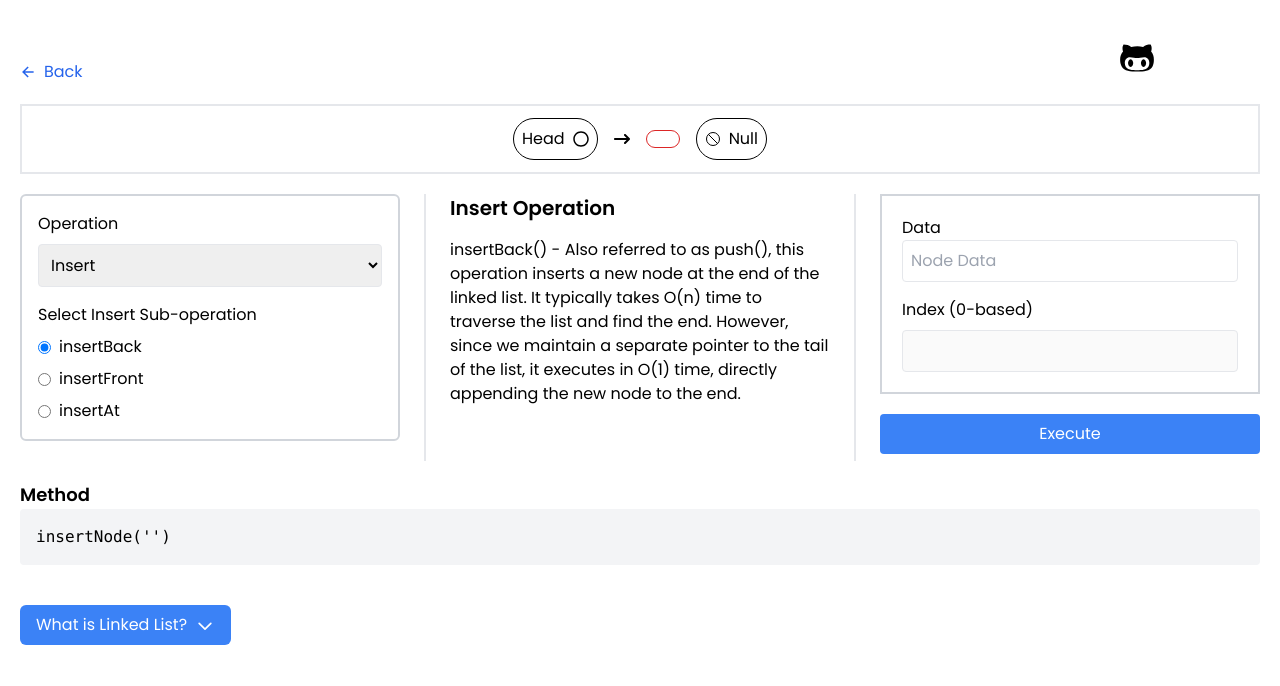
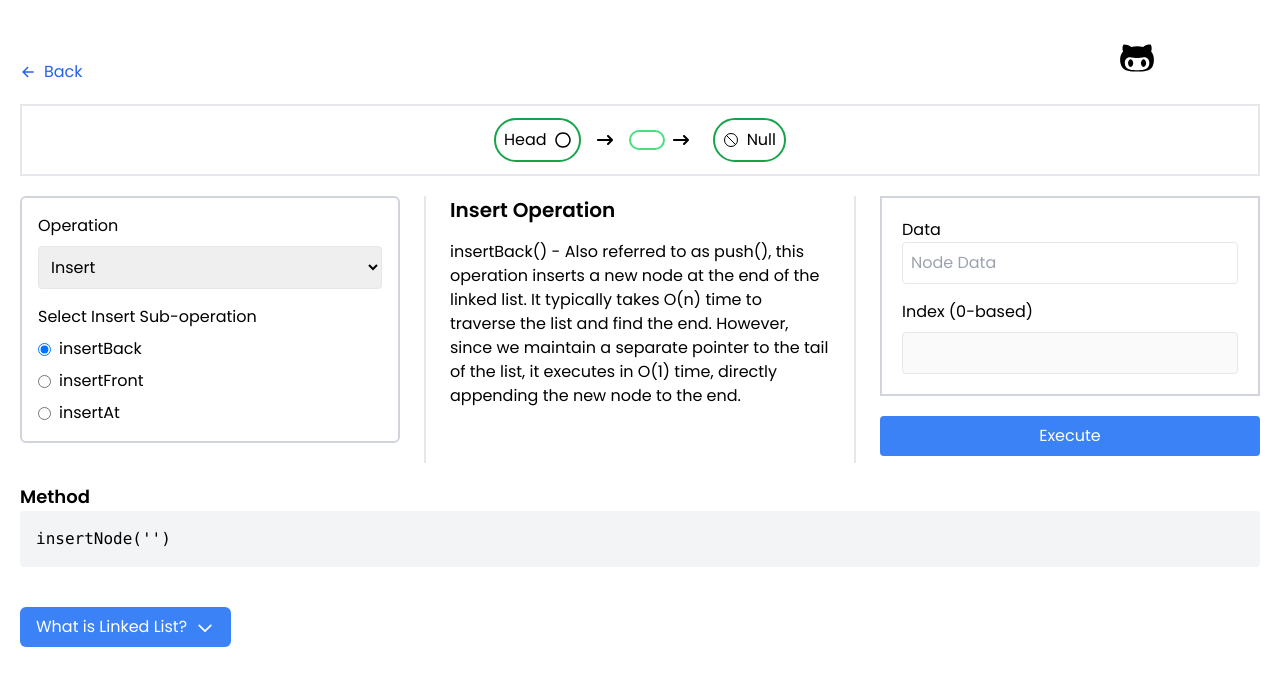
Before and after one commit to BryanLomerio/Data-Structures-playground, a React (Vite) app: page /linked-list-visualizer in a window 1280 px wide. Both pictures are taken after a click on the button "Execute". Shown: the top 686 px of the page. Built offline with nearby package versions, Linux system fonts and the light colour scheme.

Commit message:
fix: resolve issue arrow not showing

```diff
--- a/src/components/array/ArrayVisualizer.jsx
+++ b/src/components/array/ArrayVisualizer.jsx
@@ -218,7 +218,7 @@ const ArrayVisualizer = () => {
                         {array.map((element, index) => (
                             <div
                                 key={index}
-                                className={`relative px-4 mb-2 py-2 border rounded-lg ${highlightedElement === element ? 'bg-green-300' : ''}`}
+                                className={`relative px-4 mb-2 py-2  border-green-600 border-2 rounded-lg ${highlightedElement === element ? 'bg-green-300' : ''}`}
                             >
                                 {element}
 
--- a/src/components/linkedlist/LinkedListDemo.jsx
+++ b/src/components/linkedlist/LinkedListDemo.jsx
@@ -8,22 +8,25 @@ const LinkedListDemo = ({ linkedList }) => (
     <div className="flex-1 border-2 p-3">
       <div className="flex justify-center items-center space-x-4">
         {/* Head */}
-        <div className="flex items-center border border-black rounded-full p-2">
+        <div className="flex items-center border-2 border-green-600 rounded-full p-2">
           <span className="mr-2">Head</span>
           <FaRegCircle />
         </div>
         <FaArrowRightLong />
 
-        {/* Render Linked List Nodes */}
         {linkedList.map((node, index) => (
           <div key={index} className="flex items-center">
-            <span className="px-4 py-2 border border-red-600 rounded-full">{node.value}</span>
-            {node.next && <span className="mx-2"><FaArrowRightLong /></span>}
+            <span className="px-4 py-2 border-2  border-green-400 rounded-full">{node.value}</span>
+            {index < linkedList.length - 1 ? (
+              <span className="mx-2"><FaArrowRightLong /></span>
+            ) : (
+              <span className="mx-2"><FaArrowRightLong /></span>
+            )}
           </div>
         ))}
 
         {/* Null */}
-        <div className="flex items-center border border-black rounded-full p-2 ml-4">
+        <div className="flex items-center border-2  border-green-600 rounded-full p-2 ml-4">
           <IoBanOutline className="mr-2" />
           <span>Null</span>
         </div>
--- a/src/index.css
+++ b/src/index.css
@@ -13,3 +13,16 @@ body {
   .cursor-auto {
     cursor: auto;
   }
+
+  .fade-in {
+    animation: fadeIn 0.5s ease-in-out;
+  }
+
+  @keyframes fadeIn {
+    from {
+      opacity: 0;
+    }
+    to {
+      opacity: 1;
+    }
+  }
```
